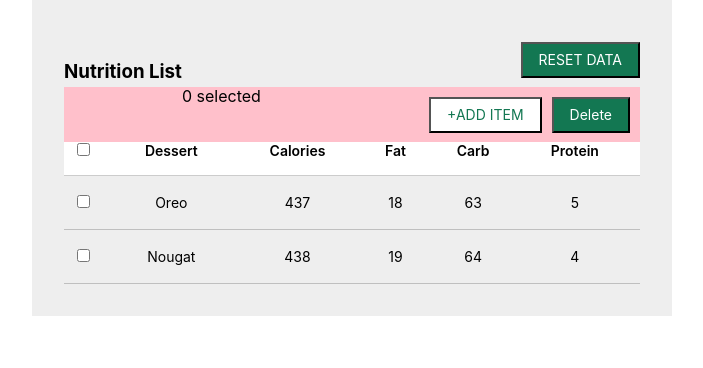
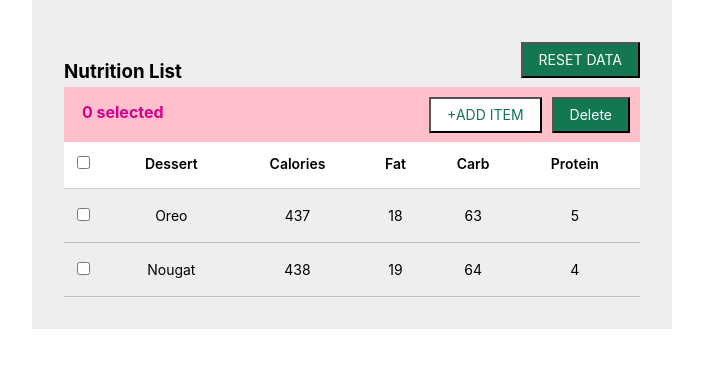
Before and after one commit to nate-c/nutrition-list, a React (Create React App) app: page / in a window 1280 px wide. Shown: the top 368 px of the page, without its empty margins (288-991 px from the left). Built offline with nearby package versions, Linux system fonts and the light colour scheme.

Commit message:
css updates

```diff
--- a/src/components/Form/Form.css
+++ b/src/components/Form/Form.css
@@ -51,7 +51,9 @@
 .fw6 {
     font-weight: 600;
 }
-
+.pd-1{
+    padding-top: 1em;
+}
 .input-reset {
     -webkit-appearance: none;
        -moz-appearance: none;
@@ -71,7 +73,7 @@
 .w-100 {
     width: 100%;
 }
-
+.pd
 .black-80 {
     color: rgba(0, 0, 0, .8);
 }
--- a/src/components/NutritionList/NutritionList.css
+++ b/src/components/NutritionList/NutritionList.css
@@ -49,6 +49,12 @@
 }
 .mg-rt{
     margin-right: 10px;
+}
+.mg-lft{
+    margin-left: -100px;
+}
+.selected-block{
+    color: #d5008f;
 }
 .tl {
     text-align: left;
--- a/src/components/NutritionList/NutritionList.tsx
+++ b/src/components/NutritionList/NutritionList.tsx
@@ -90,8 +90,8 @@ class NutritionList extends React.Component<MyProps,MyState>{
                     </div>
                 </div>
                 <div className="command-block w-100">
-                    <div className="selected-block inline-block fl-left">
-                        {selected.length} selected
+                    <div className="selected-block inline-block fl-left pd-1 mg-lft">
+                        <b className="selected-block">{selected.length} selected</b>
                     </div>
                     <div className="selected-block inline-block fl-right mg-rt">
                         <button className="f6 link dim ph3 pv2 mb2 dib white bg-dark-green add-item-btn" onClick={this.showForm}>+ADD ITEM</button>
@@ -103,12 +103,12 @@ class NutritionList extends React.Component<MyProps,MyState>{
                         <table className="f6 w-100 mw8 center" cellSpacing="0">
                             <thead>
                                 <tr>
-                                <th className="fw6 bb b--black-20 tl pb3 pr3 bg-white tc">
-                                    <input className="pv3 pr3 bb b--black-20" onChange={(e) => this.toggleAll()} type="checkbox" />
-                                </th>
-                                {headers.map((header) =>
-                                    <th className="fw6 bb b--black-20 tl pb3 pr3 bg-white tc" onClick={(e) => this.sort(header)}>{header}</th>
-                                )}
+                                    <th className="fw6 bb b--black-20 tl pb3 pr3 bg-white tc pd-1">
+                                        <input className="pv3 pr3 bb b--black-20" onChange={(e) => this.toggleAll()} type="checkbox" />
+                                    </th>
+                                    {headers.map((header) =>
+                                        <th className="fw6 bb b--black-20 tl pb3 pr3 bg-white tc pd-1" onClick={(e) => this.sort(header)}>{header}</th>
+                                    )}
                                 </tr>
                             </thead>
                             <tbody className="lh-copy">
```
